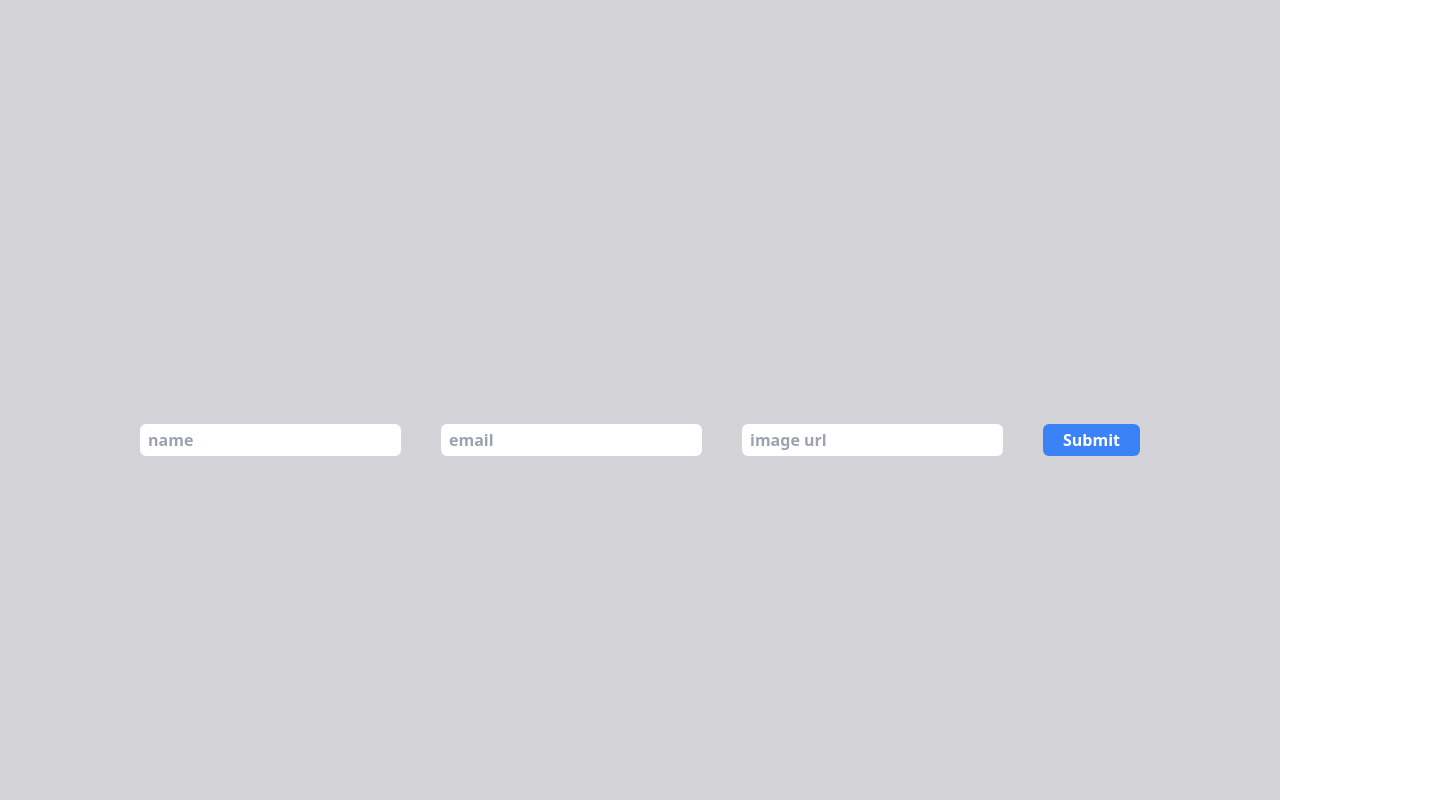
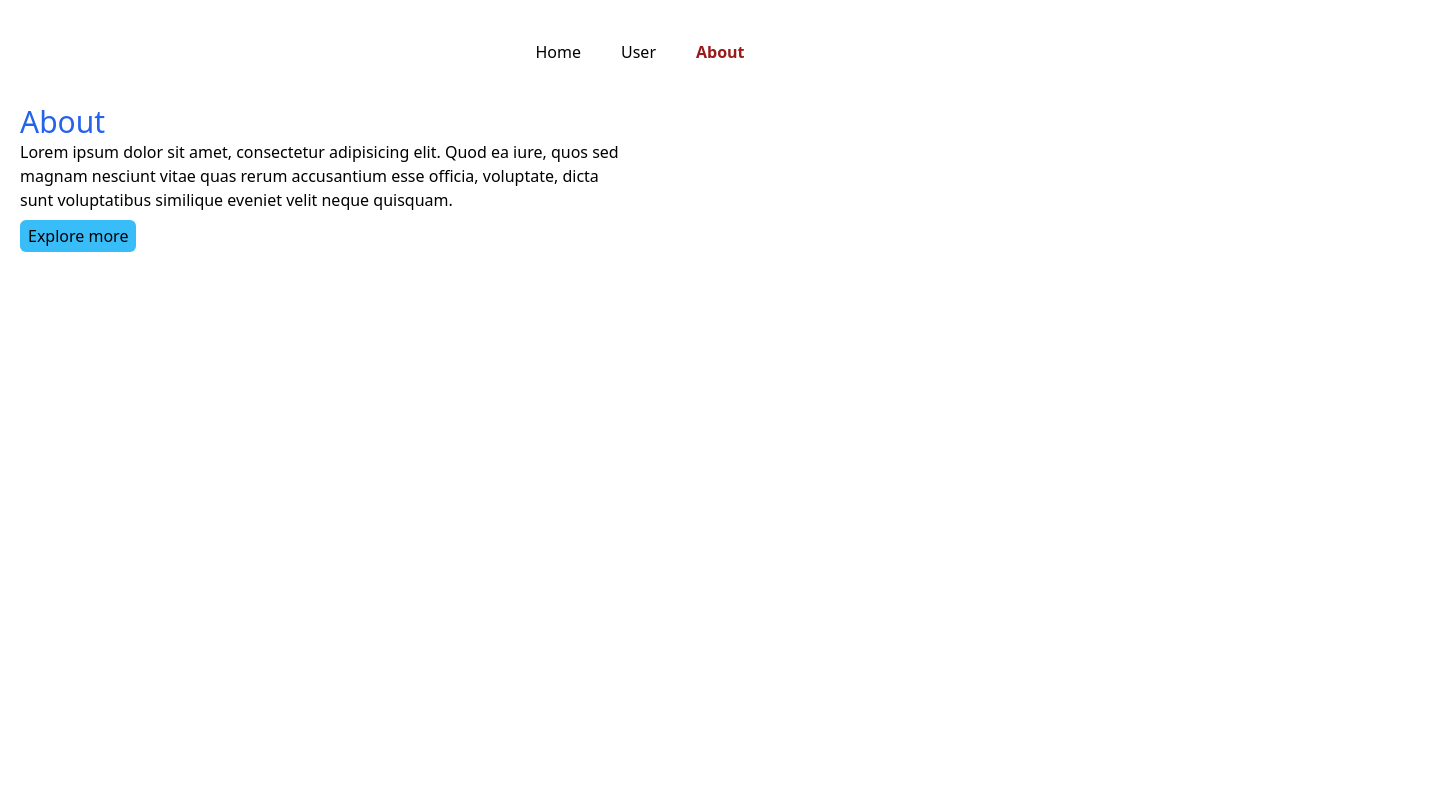
Before and after one commit to Ajayajju02/React-Course, a React (Create React App) app: page /about in a window 1280 px wide. Shown: the whole page, 1440 px wide, since content can reach past the window. Built offline with nearby package versions, Linux system fonts and the light colour scheme.

Commit message:
React Routing

```diff
--- a/package.json
+++ b/package.json
@@ -10,6 +10,7 @@
     "react-dom": "^18.3.1",
     "react-hook-form": "^7.53.2",
     "react-icons": "^5.3.0",
+    "react-router-dom": "^7.0.1",
     "react-scripts": "^5.0.1",
     "web-vitals": "^2.1.4"
   },
--- a/src/App.js
+++ b/src/App.js
@@ -1,26 +1,13 @@
-import React, { useState } from 'react'
-import Cards from './Components.js/Cards'
-import Form from './Components.js/Form'
+import Nav from "./Components/Nav";
+import Routing from "./Utils/Routing";
 
-function App() {
-  const [users, setUsers] = useState([]);
+const App = () => {
+  return (
+    <div>
+      <Nav />
+      <Routing />
+    </div>
+  );
+};
 
-  const handleClick = (data)=>{
-    setUsers([...users, data])
-  }
-
-  const handleRemove = (id) =>{
-    setUsers(()=>users.filter((item, index)=>index!=id));
-  }
-
-  return (
-    <div className='w-full h-screen bg-zinc-300 flex items-center justify-center'>
-      <div className=' mx-auto'>
-        <Cards handleRemove={handleRemove} users={users} />
-        <Form handleClick={handleClick} />
-      </div>
-    </div>
-  )
-}
-
-export default App
+export default App;
--- a/src/Components.js/Card.js
+++ /dev/null
@@ -1,17 +0,0 @@
-import React from 'react';
-
-function Card({user, handleRemove, id}) {
-  return (
-     <div className='w-40 h-[45vh] bg-zinc-100 rounded-lg flex flex-col items-center p-2'>
-        <div className='image w-20 h-20 rounded-full bg-blue-800 overflow-hidden'>
-        <img className='w-full h-full object-cover' src={user.image} alt="" />
-        </div>
-        <h1 className='font-semibold mt-1'>{user.name}</h1>
-        <h4 className='opacity-40'>{user.email}</h4>
-        <p className='mt-1 text-center text-xs '>Lorem ipsum dolor sit, amet consectetur adipisicing elit. Provident, maiores quod! Nostrum eligendi perferendis. </p>
-        <button onClick={()=>handleRemove(id)} className='px-3 py-1 bg-red-500 text-xs rounded-lg font-semibold text-white mt-3'>Remove It</button>
-      </div>
-  );
-}
-
-export default Card;
--- a/src/Components.js/Cards.js
+++ /dev/null
@@ -1,14 +0,0 @@
-import React from 'react'
-import Card from './Card'
-
-function Cards({users,handleRemove}) {
-  return (
-    <div className='w-[200vh] p-5 flex justify-center gap-4 flex-wrap max-h-96 overflow-auto'>
-      {users.map((item, index)=>{
-        return <Card handleRemove={handleRemove} id={index} key={index} user={item} />
-      })}
-    </div>
-  )
-}
-
-export default Cards
--- a/src/Components.js/Form.js
+++ /dev/null
@@ -1,23 +0,0 @@
-import { data } from 'autoprefixer'
-import React from 'react'
-import { useForm } from 'react-hook-form'
-
-function Form({handleClick}) {
-  const {register, handleSubmit, reset} = useForm()
-  const handleForm = (data)=>{
-    handleClick(data);
-    reset();
-  }
-  return (
-    <div className='mt-10 flex gap-10 justify-center'>
-      <form className='flex gap-10' onSubmit={handleSubmit(handleForm)}>
-        <input {...register('name')} className='rounded-md px-2 py-1 text-base font-semibold outline-none' type="text" placeholder='name'/>
-        <input {...register('email')} className='rounded-md px-2 py-1 text-base font-semibold outline-none' type="email" placeholder='email'/>
-        <input {...register('image')} className='rounded-md px-2 py-1 text-base font-semibold outline-none' type="text" placeholder='image url'/>
-        <input className='px-5 py-1 rounded-md bg-blue-500 text-white font-semibold' type="Submit" />
-      </form>
-    </div>
-  )
-}
-
-export default Form
--- /dev/null
+++ b/src/Components/About.js
@@ -0,0 +1,13 @@
+import React from 'react'
+
+const About = () => {
+  return (
+    <div className='w-1/2 mt-5 p-5'>
+        <h1 className='text-blue-600 text-3xl'>About</h1>
+        <p>Lorem ipsum dolor sit amet, consectetur adipisicing elit. Quod ea iure, quos sed magnam nesciunt vitae quas rerum accusantium esse officia, voluptate, dicta sunt voluptatibus similique eveniet velit neque quisquam.</p>
+        <button className='px-2 py-1 mt-2 bg-sky-400 rounded-md'>Explore more</button>
+    </div>
+  )
+}
+
+export default About
--- /dev/null
+++ b/src/Components/Home.js
@@ -0,0 +1,13 @@
+import React from 'react'
+
+const Home = () => {
+  return (
+    <div className='w-1/2 mt-5 p-5'>
+        <h1 className='text-blue-600 text-3xl'>Home</h1>
+        <p>Lorem ipsum dolor sit amet, consectetur adipisicing elit. Quod ea iure, quos sed magnam nesciunt vitae quas rerum accusantium esse officia, voluptate, dicta sunt voluptatibus similique eveniet velit neque quisquam.</p>
+        <button className='px-2 py-1 mt-2 bg-sky-400 rounded-md'>Explore more</button>
+    </div>
+  )
+}
+
+export default Home
--- /dev/null
+++ b/src/Components/Nav.js
@@ -0,0 +1,31 @@
+import { Link, NavLink } from 'react-router-dom'
+
+const Nav = () => {
+  return (
+    <nav className="mt-10 flex justify-center gap-10">
+        <NavLink style={(event)=>{
+            return{
+                color: event.isActive ? "#0B1120": "",
+                fontWeight: event.isActive ? "bold": "",
+            }
+        }} to="/">Home</NavLink>
+
+        <NavLink style={(event)=>{
+            return{
+                color: event.isActive ? "red": "",
+                fontWeight: event.isActive ? "bold": "",
+
+            }
+        }} to="/user">User</NavLink>
+
+        <NavLink className={(event)=>{
+            return [
+                event.isActive ? "text-red-800": "",
+                event.isActive ? "font-bold": "",
+            ].join(" ");
+        }} to="/about">About</NavLink>
+      </nav>
+  )
+}
+
+export default Nav
--- /dev/null
+++ b/src/Components/User.js
@@ -0,0 +1,13 @@
+import React from 'react'
+
+const User = () => {
+  return (
+    <div className='w-1/2 mt-5 p-5'>
+        <h1 className='text-blue-600 text-3xl'>User</h1>
+        <p>Lorem ipsum dolor sit amet, consectetur adipisicing elit. Quod ea iure, quos sed magnam nesciunt vitae quas rerum accusantium esse officia, voluptate, dicta sunt voluptatibus similique eveniet velit neque quisquam.</p>
+        <button className='px-2 py-1 mt-2 bg-sky-400 rounded-md'>Explore more</button>
+    </div>
+  )
+}
+
+export default User
--- /dev/null
+++ b/src/Utils/Routing.js
@@ -0,0 +1,17 @@
+import { Route, Routes } from 'react-router-dom'
+import React from 'react'
+import Home from '../Components/Home'
+import User from '../Components/User'
+import About from '../Components/About'
+
+const Routing = () => {
+  return (
+    <Routes>
+        <Route path="/" element={<Home />} />
+        <Route path="/user" element={<User />} />
+        <Route path="/about" element={<About />} />
+      </Routes>
+  )
+}
+
+export default Routing
```
Also changed, not shown: src/Components/Notes.md (added, +14 -0 lines), src/index.js (+8 -5 lines), 1 other file (tests, documents, lock files or other folders).
